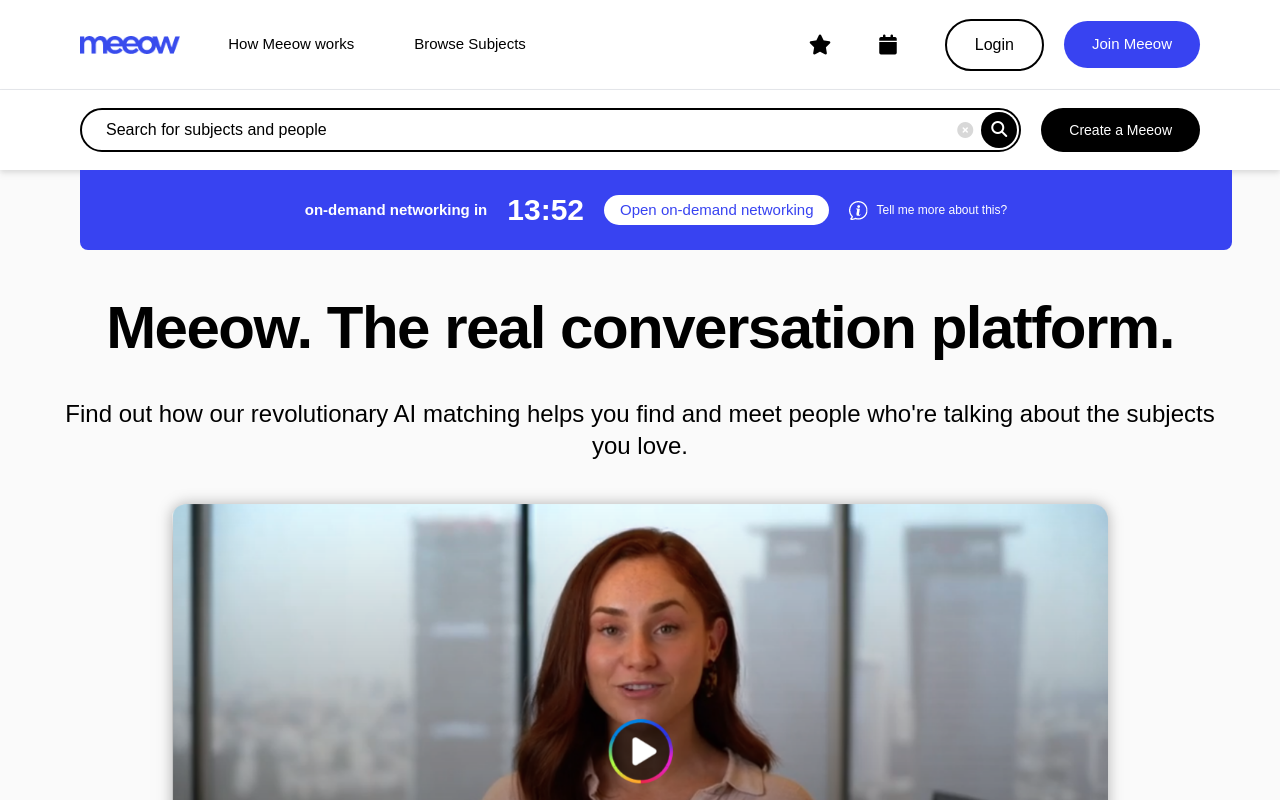
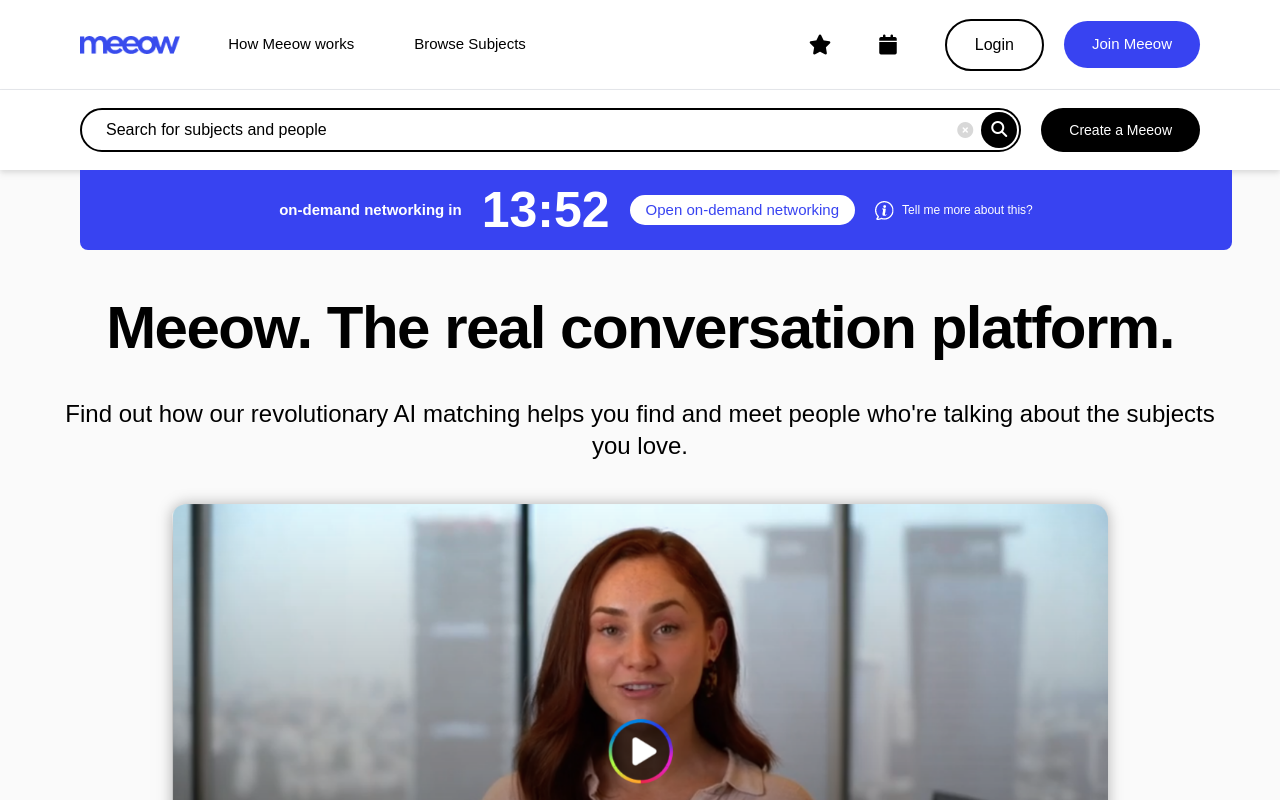
Before and after one commit to maisiemay06/forum-homepage, a Vue app: page / in a window 1280 px wide. Shown: the top 800 px of the page. Built offline with nearby package versions, Linux system fonts and the light colour scheme; a web font is replaced by a local one.

Commit message:
increase timer bar text size

```diff
--- a/public/output.css
+++ b/public/output.css
@@ -759,6 +759,10 @@
   z-index: 50;
 }
 
+.-z-10 {
+  z-index: -10;
+}
+
 .mx-auto {
   margin-left: auto;
   margin-right: auto;
@@ -1643,11 +1647,6 @@
 .text-black {
   --tw-text-opacity: 1;
   color: rgb(0 0 0 / var(--tw-text-opacity));
-}
-
-.text-blue-500 {
-  --tw-text-opacity: 1;
-  color: rgb(59 130 246 / var(--tw-text-opacity));
 }
 
 .text-meeow-primary {
@@ -1717,16 +1716,16 @@
   transition-duration: 150ms;
 }
 
+.duration-75 {
+  transition-duration: 75ms;
+}
+
 .duration-1000 {
   transition-duration: 1000ms;
 }
 
 .duration-100 {
   transition-duration: 100ms;
-}
-
-.duration-75 {
-  transition-duration: 75ms;
 }
 
 .duration-300 {
@@ -2000,6 +1999,10 @@
   .sm\:text-2xl {
     font-size: 1.5rem;
     line-height: 2rem;
+  }
+
+  .sm\:text-\[50px\] {
+    font-size: 50px;
   }
 
   .sm\:leading-none {
--- a/src/components/NavBar.vue
+++ b/src/components/NavBar.vue
@@ -1,6 +1,6 @@
 <template>
   <!-- Main Nav -->
-  <nav>
+  <nav class="z-100 fixed navbar">
     <div
       class="
         w-full
@@ -265,7 +265,7 @@
         <p class="hidden lg:inline-block font-semibold text-[15px] mr-5">
           on-demand networking in
         </p>
-        <p class="text-3xl font-semibold lg:mr-5">13:52</p>
+        <p class="text-3xl sm:text-[50px] font-semibold lg:mr-5">13:52</p>
         <button
           class="
             text-[15px]
@@ -313,9 +313,10 @@
       showModal: false,
       modalContent: "",
       modalBtnContent: "",
+      showNavbar: true,
+      lastScrollPos: 0,
     };
   },
-
   methods: {
     toggleNavMenu() {
       console.log("show");
```
